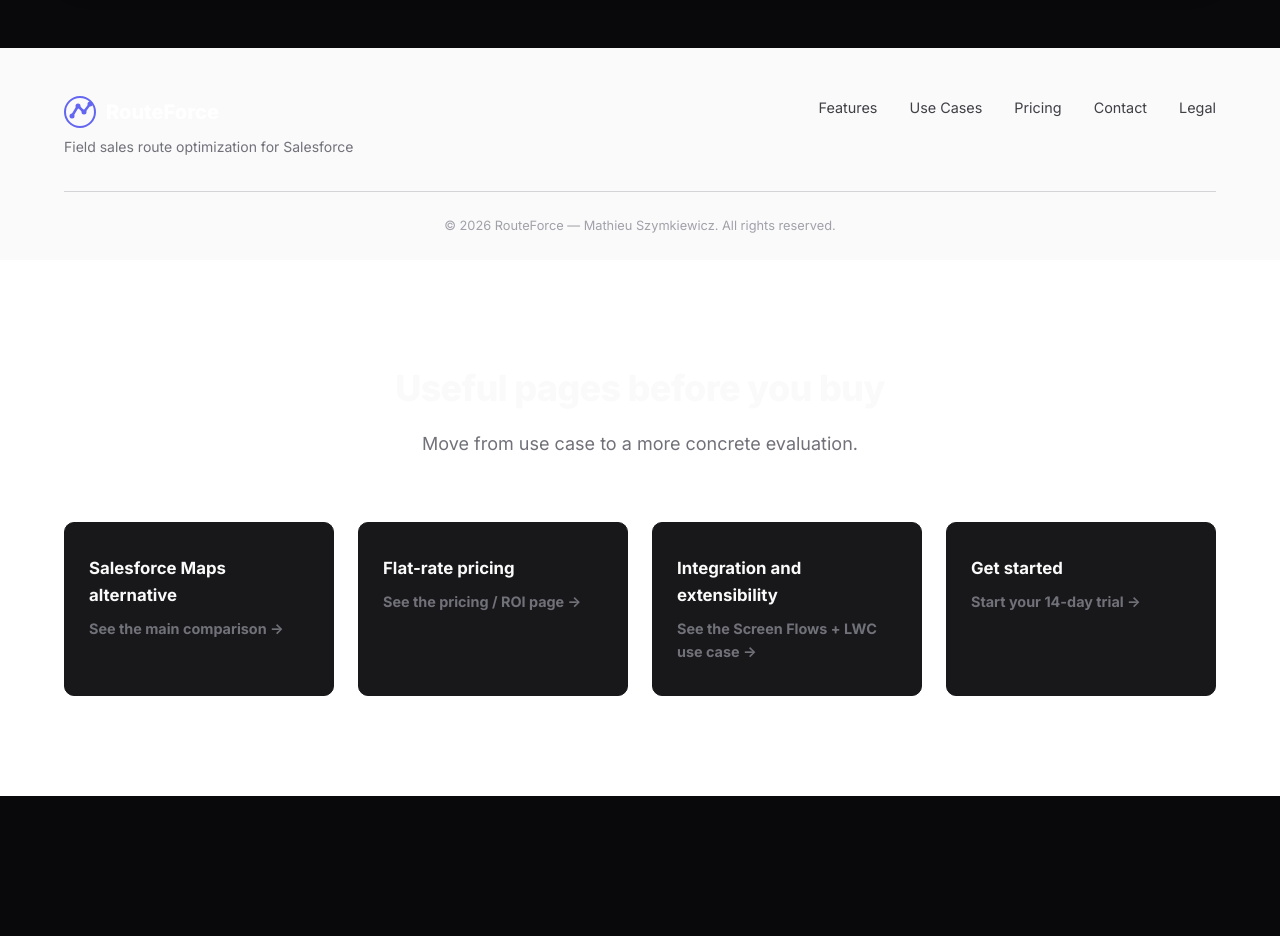
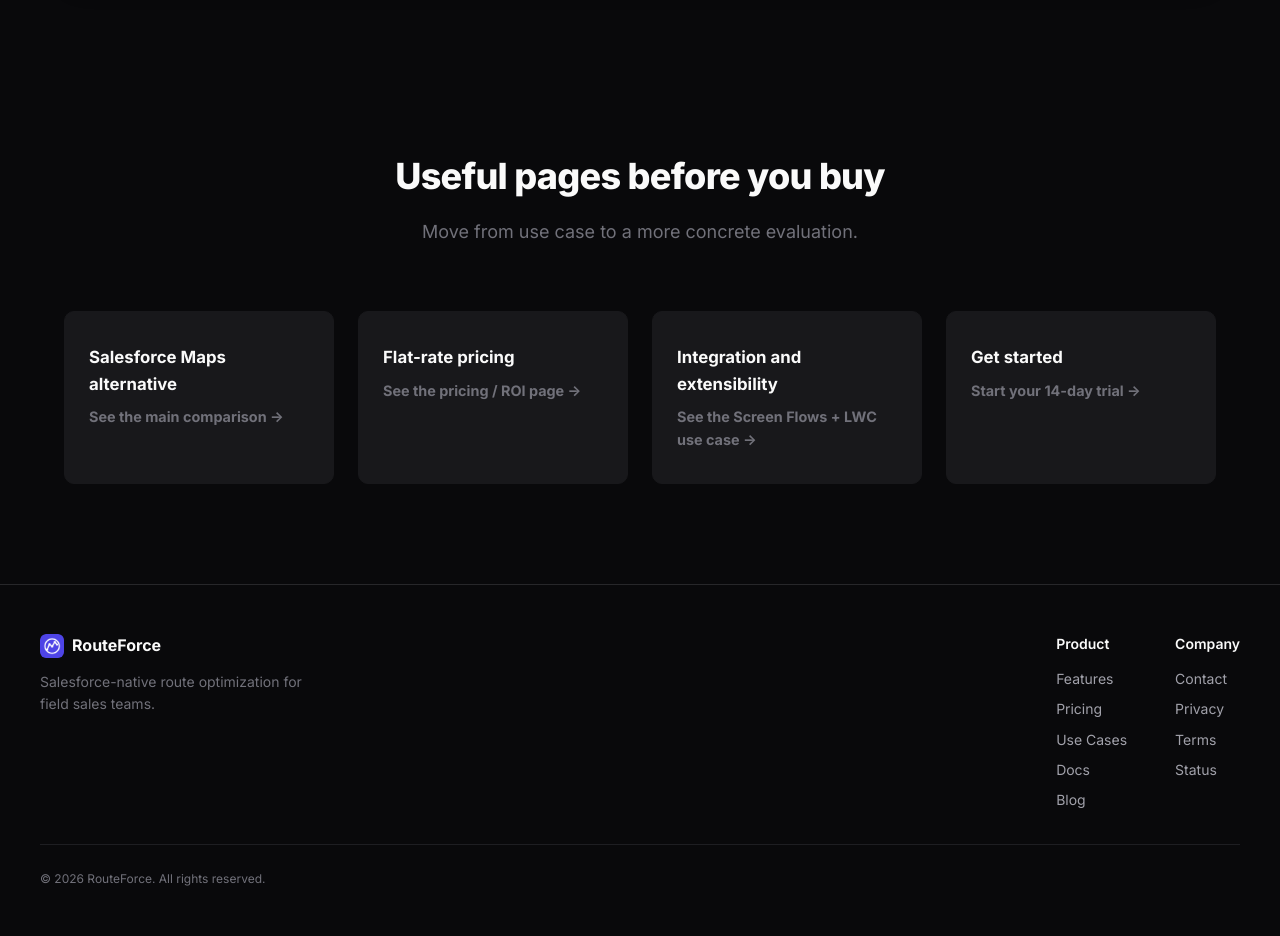
Before and after one commit to szymkiewiczmathieu/routeforce-site, a plain HTML site: page use-cases.html in a window 1280 px wide. Shown: the part 4440-5376 px from the top of the page. Before the commit the page ends 5236 px from the top, so only its background shows below. Drawn offline with Linux system fonts and the light colour scheme.

Commit message:
fix: use-cases page — dark CTA, fix footer ordering, fix useful-pages bg

```diff
--- a/style.css
+++ b/style.css
@@ -2014,7 +2014,7 @@
 
 .cta-box {
     text-align: center;
-    background: linear-gradient(135deg, var(--primary-700) 0%, var(--primary-900) 100%);
+    background: linear-gradient(135deg, #4f46e5 0%, #3730a3 100%);
     color: #fff;
     padding: 64px 48px;
     border-radius: var(--radius-xl);
--- a/use-cases.html
+++ b/use-cases.html
@@ -327,36 +327,53 @@
         </div>
     </section>
 
-    <!-- FOOTER -->
-    <footer class="footer">
+    <!-- Useful pages -->
+    <section class="features-section" style="background:#09090b;">
         <div class="container">
-            <div class="footer-content">
-                <div class="footer-brand">
-                    <a href="index.html" class="logo">
-                        <svg class="logo-icon" viewBox="0 0 32 32" fill="none" xmlns="http://www.w3.org/2000/svg">
-                            <circle cx="16" cy="16" r="15" stroke="currentColor" stroke-width="2"/>
-                            <path d="M8 20L14 10L20 16L26 8" stroke="currentColor" stroke-width="2.5" stroke-linecap="round" stroke-linejoin="round"/>
-                            <circle cx="8" cy="20" r="2.5" fill="currentColor"/>
-                            <circle cx="14" cy="10" r="2.5" fill="currentColor"/>
-                            <circle cx="20" cy="16" r="2.5" fill="currentColor"/>
-                            <circle cx="26" cy="8" r="2.5" fill="currentColor"/>
-                        </svg>
-                        <span>RouteForce</span>
-                    </a>
-                    <p>Field sales route optimization for Salesforce</p>
-                </div>
-                <div class="footer-links">
-                    <a href="index.html#features">Features</a>
-                    <a href="use-cases.html">Use Cases</a>
-                    <a href="index.html#pricing">Pricing</a>
-                    <a href="index.html#contact">Contact</a>
-                    <a href="docs/mentions-legales.html">Legal</a>
-                </div>
+            <div class="section-header">
+                <h2>Useful pages before you buy</h2>
+                <p>Move from use case to a more concrete evaluation.</p>
             </div>
-            <div class="footer-bottom">
-                <p>&copy; 2026 RouteForce — Mathieu Szymkiewicz. All rights reserved.</p>
+            <div class="features-grid">
+                <div class="feature-card"><h3>Salesforce Maps alternative</h3><p><a href="blog/routeforce-vs-salesforce-maps.html"><strong>See the main comparison →</strong></a></p></div>
+                <div class="feature-card"><h3>Flat-rate pricing</h3><p><a href="flat-rate-route-optimization.html"><strong>See the pricing / ROI page →</strong></a></p></div>
+                <div class="feature-card"><h3>Integration and extensibility</h3><p><a href="blog/routeforce-screen-flows-lwc.html"><strong>See the Screen Flows + LWC use case →</strong></a></p></div>
+                <div class="feature-card"><h3>Get started</h3><p><a href="docs/"><strong>Start your 14-day trial →</strong></a></p></div>
             </div>
         </div>
+    </section>
+
+    <!-- FOOTER -->
+    <footer style="border-top:1px solid #27272a;padding:48px 24px;background:#09090b;">
+      <div style="max-width:1200px;margin:0 auto;display:flex;justify-content:space-between;align-items:flex-start;gap:32px;flex-wrap:wrap;">
+        <div>
+          <div style="display:flex;align-items:center;gap:8px;margin-bottom:12px;">
+            <img src="assets/logo-site-brand.png" alt="RouteForce" style="width:24px;height:24px;border-radius:6px;"/>
+            <span style="font-weight:700;color:#fafafa;">RouteForce</span>
+          </div>
+          <p style="color:#71717a;font-size:0.875rem;max-width:280px;">Salesforce-native route optimization for field sales teams.</p>
+        </div>
+        <div style="display:flex;gap:48px;font-size:0.875rem;">
+          <div style="display:flex;flex-direction:column;gap:8px;">
+            <span style="font-weight:600;color:#fafafa;margin-bottom:4px;">Product</span>
+            <a href="index.html#features" style="color:#a1a1aa;text-decoration:none;">Features</a>
+            <a href="index.html#pricing" style="color:#a1a1aa;text-decoration:none;">Pricing</a>
+            <a href="use-cases.html" style="color:#a1a1aa;text-decoration:none;">Use Cases</a>
+            <a href="docs/" style="color:#a1a1aa;text-decoration:none;">Docs</a>
+            <a href="blog/" style="color:#a1a1aa;text-decoration:none;">Blog</a>
+          </div>
+          <div style="display:flex;flex-direction:column;gap:8px;">
+            <span style="font-weight:600;color:#fafafa;margin-bottom:4px;">Company</span>
+            <a href="mailto:contact@routeforce.app" style="color:#a1a1aa;text-decoration:none;">Contact</a>
+            <a href="docs/privacy.html" style="color:#a1a1aa;text-decoration:none;">Privacy</a>
+            <a href="docs/terms.html" style="color:#a1a1aa;text-decoration:none;">Terms</a>
+            <a href="https://stats.uptimerobot.com/Z4Rq6R0Trb" target="_blank" style="color:#a1a1aa;text-decoration:none;">Status</a>
+          </div>
+        </div>
+      </div>
+      <div style="max-width:1200px;margin:32px auto 0;padding-top:24px;border-top:1px solid #1e1e22;color:#71717a;font-size:0.75rem;">
+        &copy; 2026 RouteForce. All rights reserved.
+      </div>
     </footer>
 
     <!-- FAQ Schema for Rich Snippets -->
@@ -370,7 +387,7 @@
                 "name": "How does RouteForce optimize routes for food & beverage sales?",
                 "acceptedAnswer": {
                     "@type": "Answer",
-                    "text": "RouteForce lets food & beverage sales reps visualize all their points of sale (bakeries, restaurants, supermarkets) on a map, automatically optimize visit order with lunch break scheduling, and navigate directly via Google Maps or Waze. Result: better organized routes with less unnecessary mileage."
+                    "text": "RouteForce lets food & beverage sales reps visualize all their points of sale on a map, optimize visit order with lunch break scheduling, and navigate directly via Google Maps or Waze."
                 }
             },
             {
@@ -378,7 +395,7 @@
                 "name": "Is RouteForce suitable for medical representatives?",
                 "acceptedAnswer": {
                     "@type": "Answer",
-                    "text": "Yes, RouteForce is ideal for the pharmaceutical industry. It allows filtering accounts by last visit date, planning weekly routes with automatic Salesforce event creation, and ensuring complete visit traceability for doctors/pharmacies. Improved territory coverage."
+                    "text": "Yes. Filter accounts by last visit date, plan weekly routes with automatic Salesforce event creation, and ensure complete visit traceability."
                 }
             },
             {
@@ -386,37 +403,20 @@
                 "name": "Can RouteForce be used for field maintenance and service calls?",
                 "acceptedAnswer": {
                     "@type": "Answer",
-                    "text": "Absolutely. RouteForce allows technicians to reorganize their route mid-day using real-time GPS starting point, configure duration per intervention type, and automatically detect workday overflow. +3 interventions per day on average."
+                    "text": "Absolutely. Reorganize routes mid-day using real-time GPS, configure duration per intervention type, and detect workday overflow automatically."
                 }
             },
             {
                 "@type": "Question",
-                "name": "How much does RouteForce cost compared to Salesforce Maps?",
+                "name": "How much does RouteForce cost?",
                 "acceptedAnswer": {
                     "@type": "Answer",
-                    "text": "RouteForce uses flat-rate pricing with no per-user fees. Unlike per-user solutions, the cost stays the same whether you have 5 or 50 field reps."
+                    "text": "€599/month excluding tax for the whole Salesforce org, with no per-user pricing. Free plan available."
                 }
             }
         ]
     }
     </script>
 
-    <script src="script.js"></script>
-
-    <section class="features-section" style="background:#fff;">
-        <div class="container">
-            <div class="section-header">
-                <h2>Useful pages before you buy</h2>
-                <p>Move from use case to a more concrete evaluation.</p>
-            </div>
-            <div class="features-grid">
-                <div class="feature-card"><h3>Salesforce Maps alternative</h3><p><a href="blog/routeforce-vs-salesforce-maps.html"><strong>See the main comparison →</strong></a></p></div>
-                <div class="feature-card"><h3>Flat-rate pricing</h3><p><a href="flat-rate-route-optimization.html"><strong>See the pricing / ROI page →</strong></a></p></div>
-                <div class="feature-card"><h3>Integration and extensibility</h3><p><a href="blog/routeforce-screen-flows-lwc.html"><strong>See the Screen Flows + LWC use case →</strong></a></p></div>
-                <div class="feature-card"><h3>Get started</h3><p><a href="index.html#contact"><strong>Start your 14-day trial →</strong></a></p></div>
-            </div>
-        </div>
-    </section>
-
 </body>
 </html>
```
